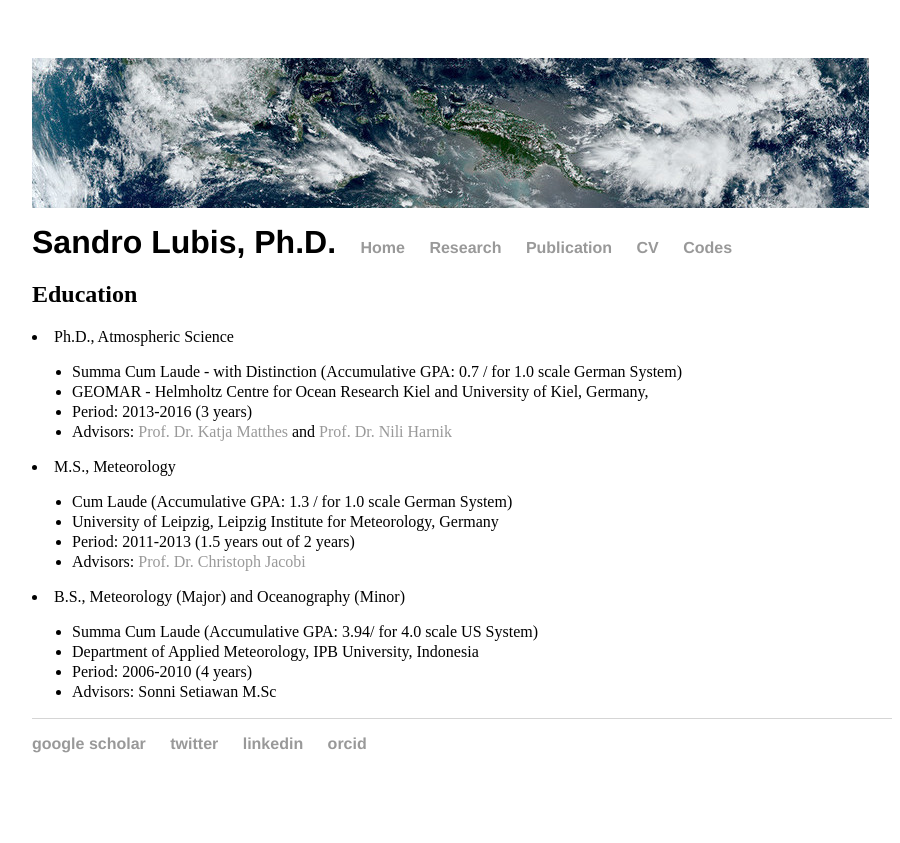
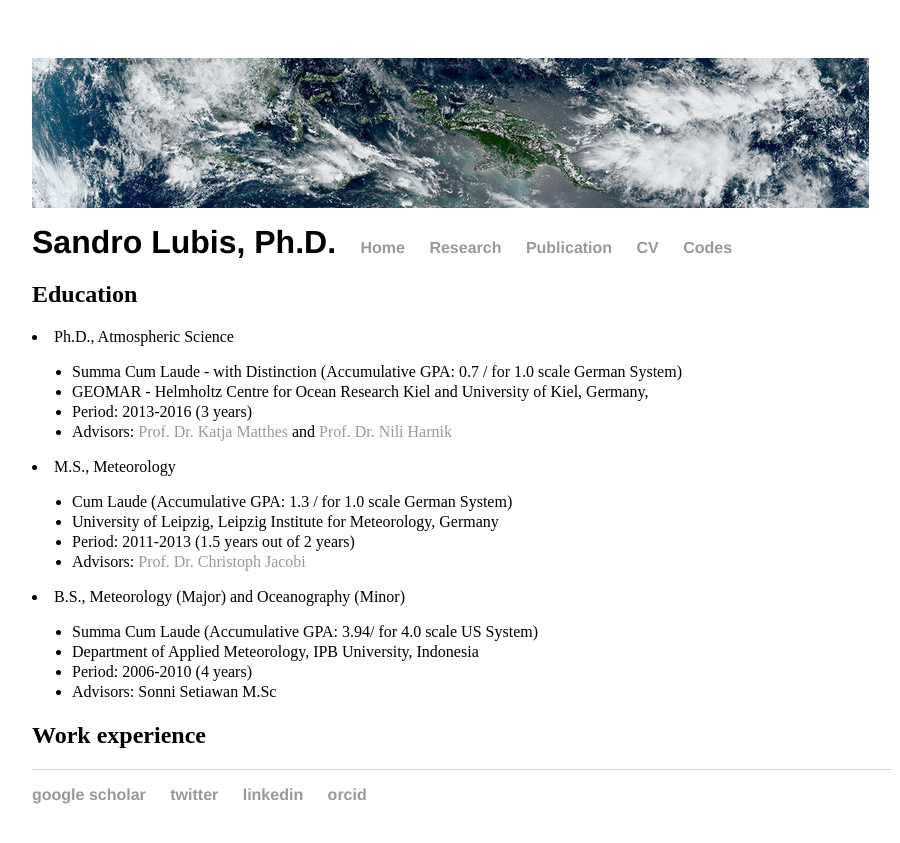
Before and after one commit to sandrolubis/sandrolubis.github.io, a Jekyll site: the page built from cv/index.html, in a window 1280 px wide. Shown: the top 843 px of the page, without its empty margins (276-1176 px from the left). Built offline with Jekyll 4.4.1, drawn with Linux system fonts in a browser that asks for light colours.

Commit message:
Update index.html

```diff
--- a/cv/index.html
+++ b/cv/index.html
@@ -31,4 +31,5 @@ title: CV | Sandro Lubis
 			<li>Advisors: Sonni Setiawan M.Sc</li>
 		</ul>
 	</ul>
+	<h2>Work experience</h2>
 </div>
```
